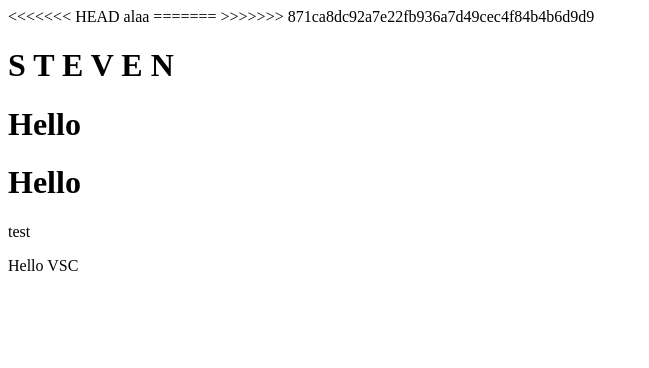
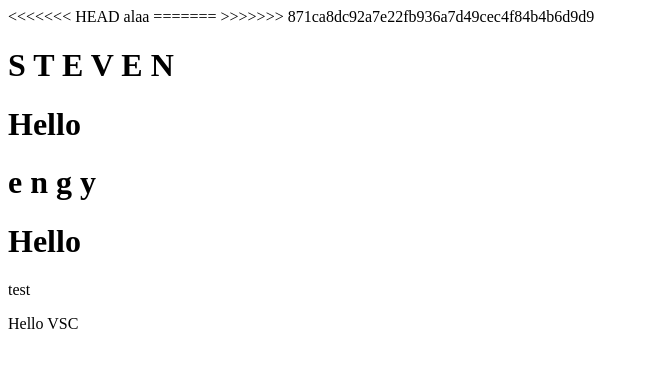
Before and after one commit to YoussifElhelaly/itsharks-2028, a plain HTML site: page index.html in a window 1280 px wide. Shown: the whole page, without its empty margins (0-649 px from the left). Drawn offline with Linux system fonts and the light colour scheme.

Commit message:
Update index.html

```diff
--- a/index.html
+++ b/index.html
@@ -1,18 +1,20 @@
 <!DOCTYPE html>
 <html lang="en">
+
 <head>
   <meta charset="UTF-8" />
   <meta name="viewport" content="width=device-width, initial-scale=1.0" />
+
   <head>
     <meta charset="UTF-8" />
     <meta name="viewport" content="width=device-width, initial-scale=1.0" />
     <title>Document</title>
   </head>
 
-<<<<<<< HEAD
-<body>
+  <<<<<<< HEAD <body>
     alaa
     =======
+
 <body>
   >>>>>>> 871ca8dc92a7e22fb936a7d49cec4f84b4b6d9d9
   <!-- start home  -->
@@ -20,7 +22,7 @@
     <h1>S T E V E N</h1>
 
     <h1>Hello</h1>
-
+    <h1>e n g y</h1>
   </div>
   <div class="home">
     <h1>Hello</h1>
```
Lines whose indentation alone changed are shown as unchanged.
